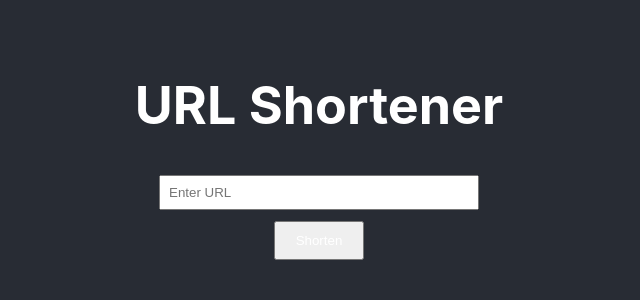
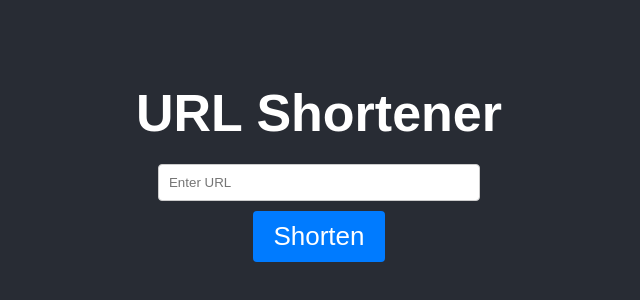
Before and after one commit to yongjintan/url-shortener, a React (Create React App) app: page / in a window 1280 px wide. Shown: the part 260-560 px from the top of the page, without its empty margins (321-961 px from the left). Built offline with nearby package versions, Linux system fonts and the light colour scheme.

Commit message:
improve style

```diff
--- /dev/null
+++ b/src/containers/UrlShortener/UrlShortener.css
@@ -0,0 +1,67 @@
+/* UrlShortener.css */
+.container {
+    text-align: center;
+    margin-top: 50px;
+    font-family: Arial, sans-serif;
+}
+
+.header {
+    font-size: 2em;
+    margin-bottom: 20px;
+    color: #ffffff;
+}
+
+.input-container {
+    margin-bottom: 20px;
+}
+
+.input {
+    padding: 10px;
+    width: 300px;
+    border: 1px solid #ccc;
+    border-radius: 4px;
+    margin-bottom: 10px;
+}
+
+.button {
+    padding: 10px 20px;
+    cursor: pointer;
+    background-color: #007bff;
+    color: white;
+    border: none;
+    border-radius: 4px;
+    font-size: 1em;
+}
+
+.button:hover {
+    background-color: #0056b3;
+}
+
+.shortened-url-container {
+    margin-top: 20px;
+}
+
+.shortened-url {
+    color: #007bff;
+    text-decoration: none;
+    font-size: 1.2em;
+}
+
+.shortened-url:hover {
+    text-decoration: underline;
+}
+
+.copy-button {
+    padding: 10px 20px;
+    cursor: pointer;
+    margin-left: 10px;
+    background-color: #28a745;
+    color: white;
+    border: none;
+    border-radius: 4px;
+    font-size: 1em;
+}
+
+.copy-button:hover {
+    background-color: #218838;
+}
--- a/src/containers/UrlShortener/index.tsx
+++ b/src/containers/UrlShortener/index.tsx
@@ -1,9 +1,13 @@
 import React, { useState } from 'react';
+import axios from 'axios';
+import './UrlShortener.css';
 
 const UrlShortener: React.FC = () => {
     const [originalUrl, setOriginalUrl] = useState('');
     const [shortenedUrl, setShortenedUrl] = useState('');
+    const [shortString, setShortString] = useState('');
     const [urlMap, setUrlMap] = useState<Map<string, string>>(new Map());
+    const [loading, setLoading] = useState(false);
 
     const isValidUrl = (url: string): boolean => {
         try {
@@ -20,20 +24,22 @@ const UrlShortener: React.FC = () => {
             return;
         }
 
+        setLoading(true);
+
         try {
-            const response = await fetch(`${process.env.REACT_APP_API_URL}/api/shorten`, {
-                method: 'POST',
-                headers: { 'Content-Type': 'application/json' },
-                body: JSON.stringify({ longUrl: originalUrl }),
+            const response = await axios.post(`${process.env.REACT_APP_API_URL}/api/shorten`, {
+                longUrl: originalUrl,
             });
 
-            if (!response.ok) {
+            if (response.status !== 200) {
                 throw new Error('Failed to shorten URL');
             }
 
-            const data = await response.json();
+            const data = response.data;
             if (data.shortUrl) {
                 setShortenedUrl(data.shortUrl);
+                const shortstring = new URL(data.shortUrl).pathname.split('/').pop();
+                setShortString(shortstring || '');
 
                 setUrlMap((prevMap) => {
                     const updatedMap = new Map(prevMap);
@@ -46,57 +52,42 @@ const UrlShortener: React.FC = () => {
         } catch (error) {
             console.error('Error shortening URL:', error);
             alert('An error occurred while shortening the URL.');
-        }
-    };
-
-    const handleLinkClick = async (e: React.MouseEvent<HTMLAnchorElement, MouseEvent>) => {
-        if (!shortenedUrl) {
-            return;
-        }
-
-        e.preventDefault();
-
-        try {
-            const response = await fetch(shortenedUrl);
-            if (!response.ok) {
-                throw new Error('Failed to retrieve the original URL');
-            }
-
-            const data = await response.json();
-            const actualUrl = data.longUrl;
-            if (actualUrl) {
-                window.open(actualUrl, '_blank'); // Open in a new tab
-            } else {
-                alert('The original URL could not be found!');
-            }
-        } catch (error) {
-            console.error('Error retrieving the original URL:', error);
-            alert('An error occurred while retrieving the original URL.');
+        } finally {
+            setLoading(false);
         }
     };
 
     return (
-        <div style={{ textAlign: 'center', marginTop: '50px' }}>
-            <h1>URL Shortener</h1>
+        <div className="container">
+            <h1 className="header">URL Shortener</h1>
+            <div className="input-container">
                 <input
                     type="text"
                     placeholder="Enter URL"
                     value={originalUrl}
                     onChange={(e) => setOriginalUrl(e.target.value)}
-                style={{ padding: '8px', width: '300px', marginBottom: '10px' }}
+                    className="input"
                 />
                 <br />
-            <button onClick={handleClick} style={{ padding: '10px 20px', cursor: 'pointer', color: 'white' }}>
-                Shorten
+                <button onClick={handleClick} className="button" disabled={loading}>
+                    {loading ? 'Shortening...' : 'Shorten'}
                 </button>
-            <br />
-            <br />
+            </div>
             {shortenedUrl && (
-                <div>
-                    <p>Shortened URL:</p>
-                    <a href={shortenedUrl} onClick={handleLinkClick}>
+                <div className="shortened-url-container">
+                    <p>Short URL:</p>
+                    <a href={shortenedUrl} target="_blank" rel="noopener noreferrer" className="shortened-url">
                         {shortenedUrl}
                     </a>
+                    <button
+                        onClick={() => {
+                            navigator.clipboard.writeText(shortenedUrl);
+                            alert('Copied to clipboard');
+                        }}
+                        className="copy-button"
+                    >
+                        Copy
+                    </button>
                 </div>
             )}
         </div>
```
Lines whose indentation alone changed are shown as unchanged.
